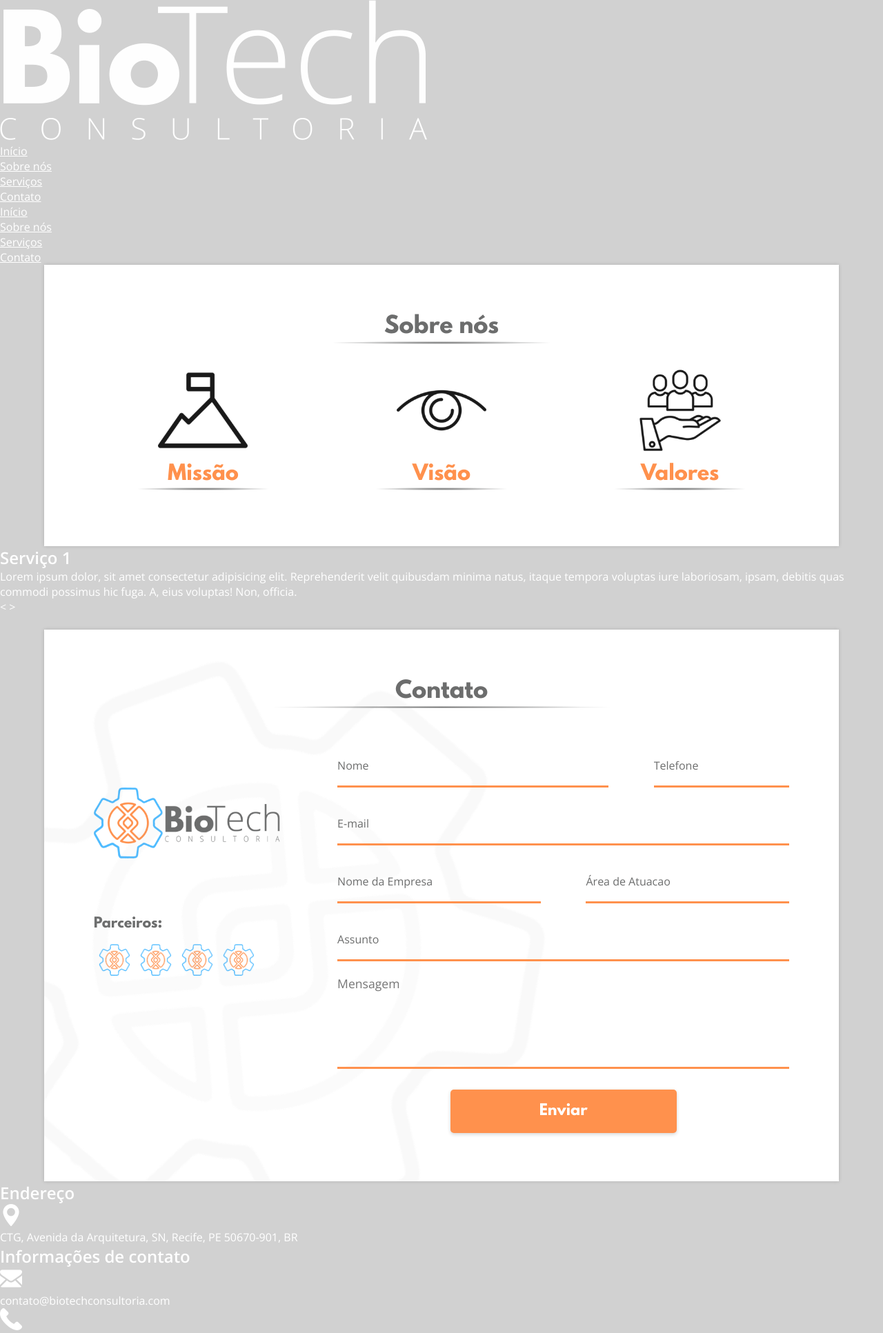
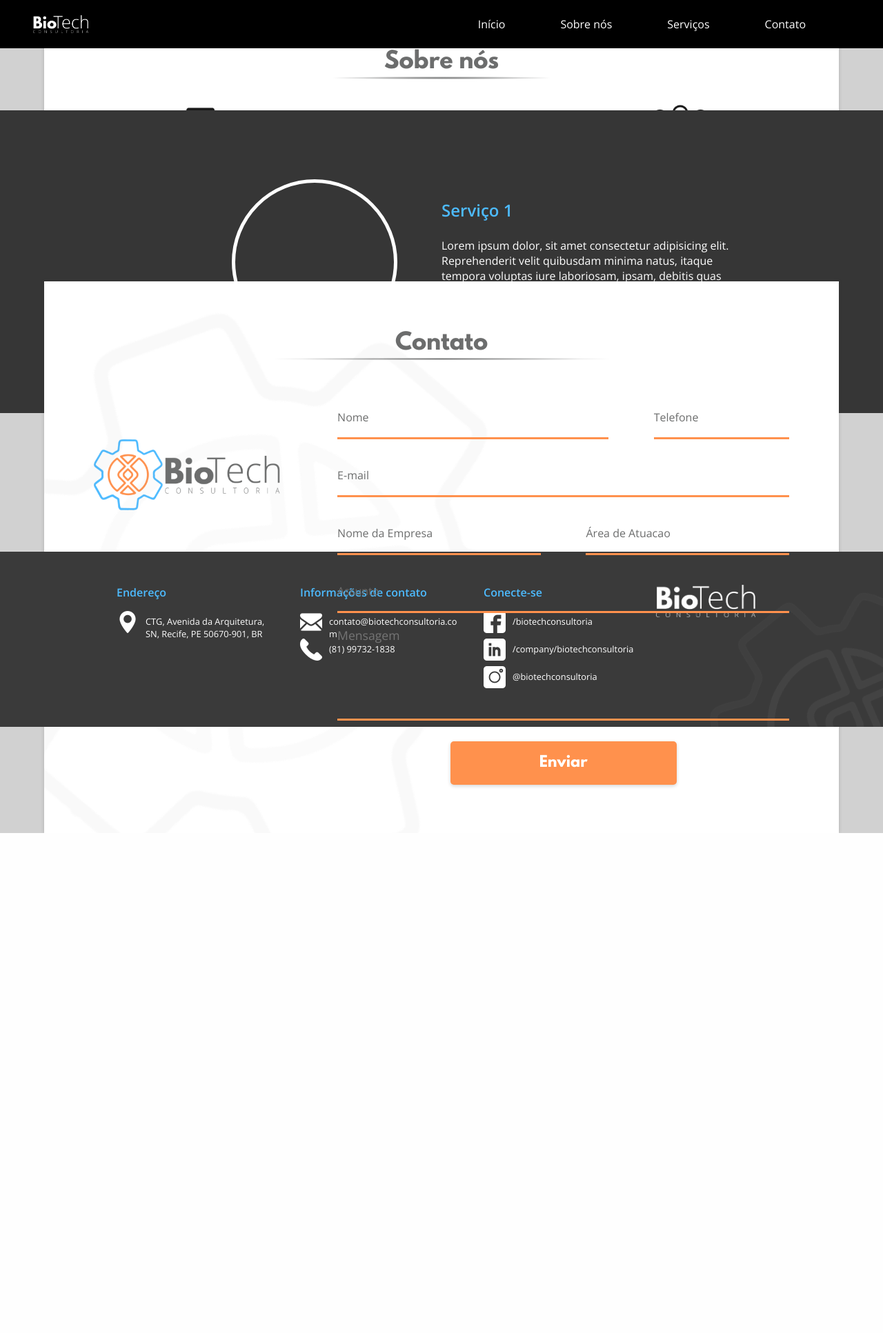
Before and after one commit to citi-onboarding/biotech-onepage, a Django app: template core/templates/index.html in a window 1280 px wide. Shown: the top 1933 px of the page at 69% size. After the commit the page ends 1208 px from the top, so only its background shows below. Run offline with Django 3.2, Linux system fonts and the light colour scheme; the template is opened without the code that fills it, so the values that code supplies are empty.

Commit message:
Feature (navbar): Rebase

```diff
--- a/static/css/main.css
+++ b/static/css/main.css
@@ -1,3 +1,6 @@
+@import "navbar.css";
+@import "footer.css";
+@import "servicos.css";
 /* #######  SOBRE ######### */
 
 #sobre {
@@ -331,7 +334,3 @@
         margin-left: auto;
     }
 }
-@import "navbar.css"
-@import "navbar.css";
-@import "footer.css";
-@import "servicos.css";
```
